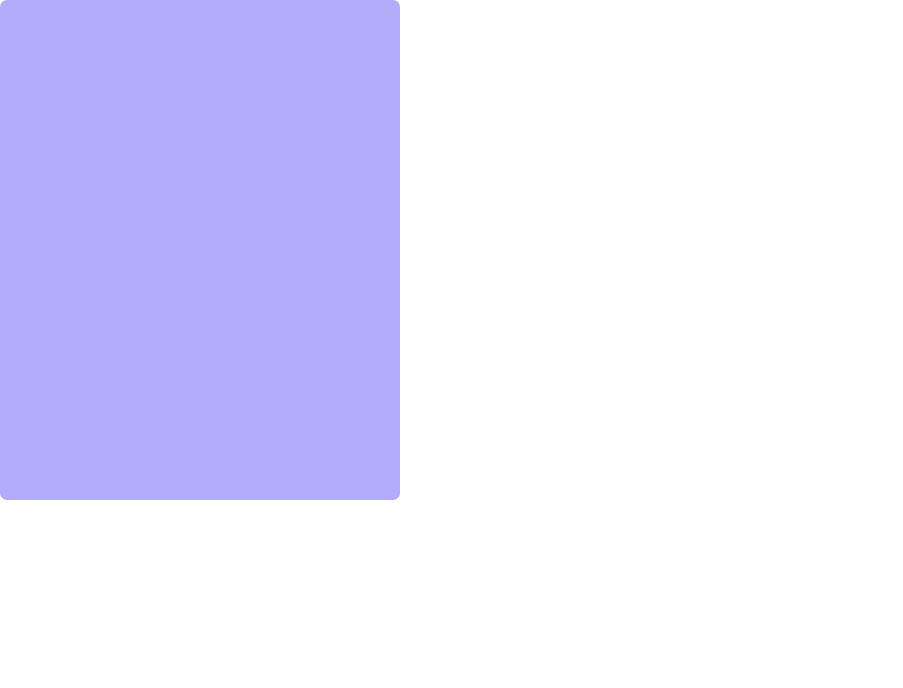
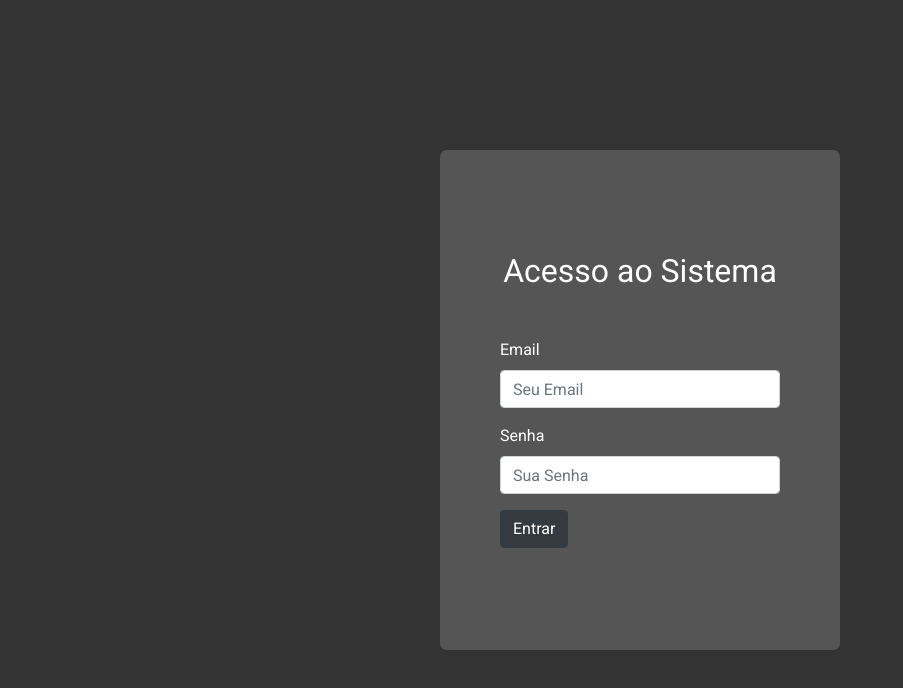
Before and after one commit to pierrialexander/dashboard_vue-js_laravel, a Vue app in the folder frontend/: page / in a window 1280 px wide. Shown: the top 688 px of the page, without its empty margins (0-903 px from the left). Built offline with nearby package versions, Linux system fonts and the light colour scheme.

Commit message:
Criado Estrutura para Dashboard
Criado Estrutura para Dashboard

```diff
--- a/frontend/package.json
+++ b/frontend/package.json
@@ -8,6 +8,7 @@
     "lint": "vue-cli-service lint"
   },
   "dependencies": {
+    "bootstrap": "^4.6.0",
     "core-js": "^3.6.5",
     "vue": "^2.6.11",
     "vue-router": "^3.5.3"
--- a/frontend/src/assets/scss/_colors.scss
+++ b/frontend/src/assets/scss/_colors.scss
@@ -1 +1,5 @@
-$purple: #B2ACFA;
+$purple: #8D86F4;
+$white: #fff;
+$gray: #EBEBEB;
+$fundo: #333;
+$fundoLogin: #555;
--- a/frontend/src/assets/scss/_main.scss
+++ b/frontend/src/assets/scss/_main.scss
@@ -1,6 +1,8 @@
+@import url('https://fonts.googleapis.com/css2?family=Roboto');
 @import './colors';
 
 .main {
   display: flex;
-  height: 100%;
+  height: 100vh;
+  font-family: 'Roboto', 'sans-serif';
 }
--- a/frontend/src/main.js
+++ b/frontend/src/main.js
@@ -1,6 +1,7 @@
 import Vue from 'vue'
 import App from './App.vue'
 import VueRouter from 'vue-router'
+import 'bootstrap/dist/css/bootstrap.min.css'
 
 import LoginComponent from './pages/Login/LoginComponent'
 import HomeComponent from './pages/Home/HomeComponent'
--- /dev/null
+++ b/frontend/src/pages/Dashboard/DashboardComponent.vue
@@ -0,0 +1,27 @@
+<template>
+  <div class="main">
+    <div class="sidebar">
+
+    </div>
+
+    <div class="content-right">
+
+      <div class="navBar">
+
+      </div>
+
+      <div class="pages">
+
+      </div>
+
+    </div>
+  </div>
+</template>
+
+<script>
+export default {
+  name: 'DashBoardComponent',
+}
+</script>
+
+<style lang="scss" src="./style.scss" scoped />
--- /dev/null
+++ b/frontend/src/pages/Dashboard/style.scss
@@ -0,0 +1,30 @@
+@import '@/assets/scss/_main';
+
+.main {
+  width: 100%;
+  height: 100vh;
+
+  .sidebar {
+    width: 250px;
+    height: 100vh;
+    background-color: $fundo;
+  }
+
+  .content-right {
+    width: calc(100% - 250px);
+    height: 100vh;
+    background-color: #777;
+
+    .navBar {
+      width: 100%;
+      height: 70px;
+      background-color: $fundoLogin;
+    }
+
+    .pages {
+      width: 100%;
+      height: auto;
+
+    }
+  }
+}
--- a/frontend/src/pages/Home/HomeComponent.vue
+++ b/frontend/src/pages/Home/HomeComponent.vue
@@ -1,10 +1,17 @@
 <template>
-  <p>HOME DA DASHBOARD BIXO</p>
+  <div>
+    <DashBoardComponent/>
+  </div>
 </template>
 
 
 <script>
+import DashBoardComponent from '../Dashboard/DashboardComponent.vue'
+
 export default {
+  components:{
+    DashBoardComponent,
+  }
 
 }
 </script>
--- a/frontend/src/pages/Login/LoginComponent.vue
+++ b/frontend/src/pages/Login/LoginComponent.vue
@@ -1,7 +1,26 @@
 <template>
   <div class="main">
-    <div class="content-login">
+    <div class="login">
+      <div class="content-login">
+        <header>
+          <h1>Acesso ao Sistema</h1>
+        </header>
 
+        <form>
+            <div class="form-group">
+              <label for="exampleInputEmail1">Email</label>
+              <input type="email" class="form-control" id="exampleInputEmail1" aria-describedby="emailHelp" placeholder="Seu Email">
+
+            </div>
+            <div class="form-group">
+              <label for="exampleInputPassword1">Senha</label>
+              <input type="password" class="form-control" id="exampleInputPassword1" placeholder="Sua Senha">
+            </div>
+
+            <button type="submit" class="btn btn-dark" @click.prevent="login">Entrar</button>
+        </form>
+
+      </div>
     </div>
   </div>
 </template>
@@ -9,6 +28,17 @@
 
 <script>
 export default {
+  name: 'loginCampo',
+  data() {
+    return {
+
+    }
+  },
+  methods: {
+    login() {
+       this.$router.push({name: 'Home'})
+    }
+  }
 
 }
 </script>
--- a/frontend/src/pages/Login/style.scss
+++ b/frontend/src/pages/Login/style.scss
@@ -1,9 +1,40 @@
 @import '@/assets/scss/_main';
 
-.content-login {
-  width: 400px;
-  height: 500px;
-  background-color: $purple;
-  border-radius: 7px;
+.login {
+  display: flex;
+  width: 100%;
   justify-content: center;
+  align-items: center;
+  background-color: $fundo;
+
+  .content-login {
+    width: 400px;
+    height: 500px;
+    background-color: $fundoLogin;
+    border-radius: 7px;
+    display: flex;
+    justify-content: center;
+    flex-direction: column;
+    align-items: center;
+
+    header {
+      width: 100%;
+      display: flex;
+      justify-content: center;
+
+      h1 {
+        font-size: 2rem;
+        color: $white;
+      }
+    }
+
+    form {
+      margin-top: 40px;
+      width: 70%;
+      label {
+        color: $white;
+      }
+    }
+
+  }
 }
```
Also changed, not shown: 1 other file (tests, documents, lock files or other folders).
